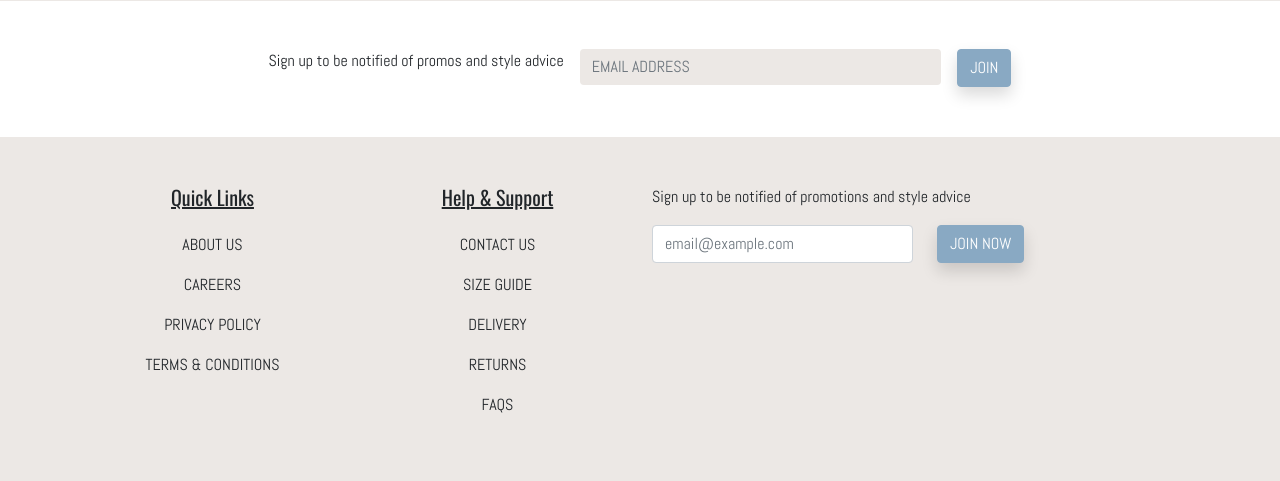
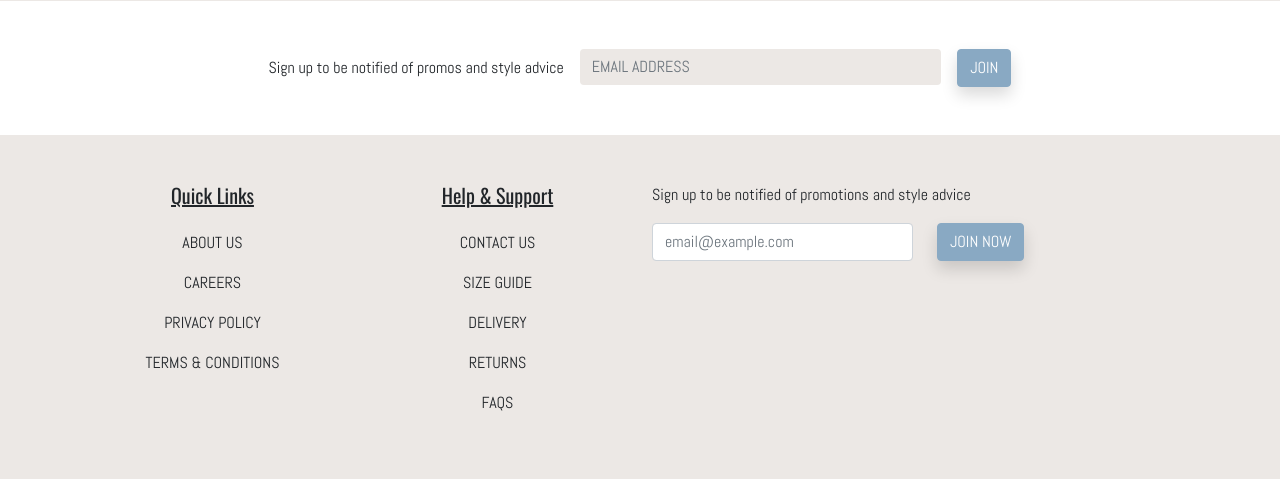
Before and after one commit to marktheskies/theidleman, a Django app: page / in a window 1280 px wide. Shown: the part 2118-2599 px from the top of the page. Run offline with Django 3.2, Linux system fonts and the light colour scheme; data that the repository does not hold is empty; style sheets or scripts are compiled from the project's sources; some libraries are stand-ins or nearby versions.

Commit message:
Center "Sign up" text next to form control

```diff
--- a/templates/home.html
+++ b/templates/home.html
@@ -176,8 +176,8 @@
     <form class="text-center">
         <div class="container py-5">
             <div class="row g-3 justify-content-center">
-                <div class="col-auto">
-                    <p>Sign up to be notified of promos and style advice</p>
+                <div class="col-auto d-flex">
+                    <p class="my-auto">Sign up to be notified of promos and style advice</p>
                 </div>
                 <div class="col-md-4">
                     <input type="email" class="form-control bg-light border-0 text-uppercase" id="exampleInputEmail1"
```
